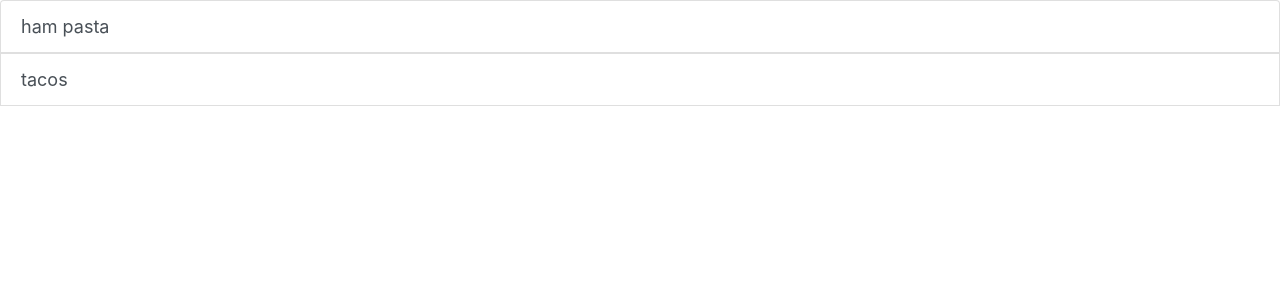
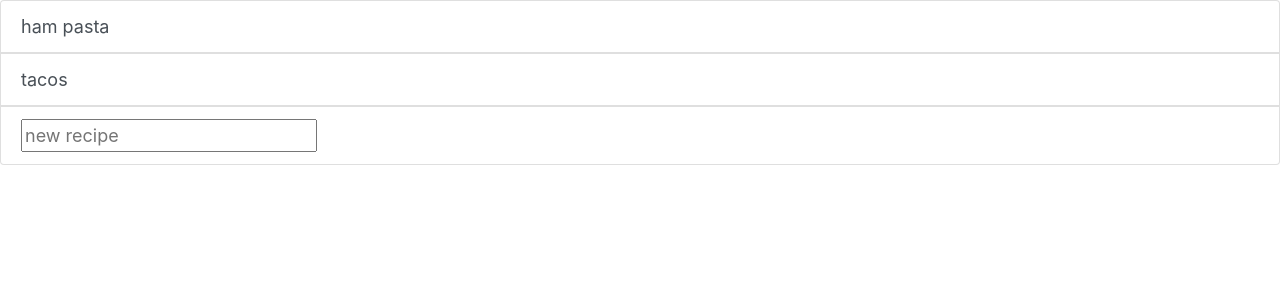
Before and after one commit to ls13g12/shopping-list, a Flask app: page /recipes in a window 1280 px wide. Shown: the part 56-356 px from the top of the page. Run offline with Flask 2, Linux system fonts and the light colour scheme; data comes from the database, SQL or seed files in the repository.

Commit message:
recipe and item input fields added

```diff
--- a/app/static/recipes.js
+++ b/app/static/recipes.js
@@ -20,6 +20,15 @@ function initialise_toggle_items(){
     }
 }
 
+function initialise_enter_keydown(recipe_element_id, add_item_to_recipe_input_id){
+    var input_element = document.getElementById(add_item_to_recipe_input_id)
+    input_element.addEventListener('keypress', function (e) {
+        if (e.key === 'Enter') {
+          //input_element.
+        }
+    });
+}
+
 async function update_recipe_items(recipe_element_id){
     const items = await get_items(recipe_element_id)
     let recipe_items_div_id = recipe_element_id + "-items"
@@ -35,7 +44,20 @@ async function update_recipe_items(recipe_element_id){
         li.appendChild(document.createTextNode(items[i]))
         recipe_items_div.appendChild(li)
     }
+    //add input box for new items under item list
+    let li = document.createElement('li')
+    li.classList.add('list-group-item')
+    li.classList.add('list-group-item-light')
+    let add_item_to_recipe_input_id = "input-add-item-to-" + recipe_element_id
 
+    let input = document.createElement('input')
+    input.setAttribute('id', add_item_to_recipe_input_id)
+    input.setAttribute('placeholder', 'new item')
+    input.classList.add("add-item-input")
+    li.appendChild(input)
+    recipe_items_div.appendChild(li)
+
+    initialise_enter_keydown(recipe_element_id, add_item_to_recipe_input_id)
 }
 //fetch items from database
 //if not recipe given, all items in database are returned
--- a/app/templates/recipes.html
+++ b/app/templates/recipes.html
@@ -10,6 +10,12 @@
 
         </div>
     {% endfor %}
+        <li class="list-group-item list-group-item-action" id="add-recipe-li-element">
+            <input placeholder="new recipe" id="add-recipe-input">
+        </li>
+
+
+    </div>
   </div>
 
   <!-- Tab panes -->
@@ -24,13 +30,6 @@
     text-indent:20px;
     font-size: 16px
 }
-.add-item{
-    width: 100px;
-    height: 22px
-}
-.btn{
-    padding: 0px
-}
 
 </style>
 {% endblock %}
```
